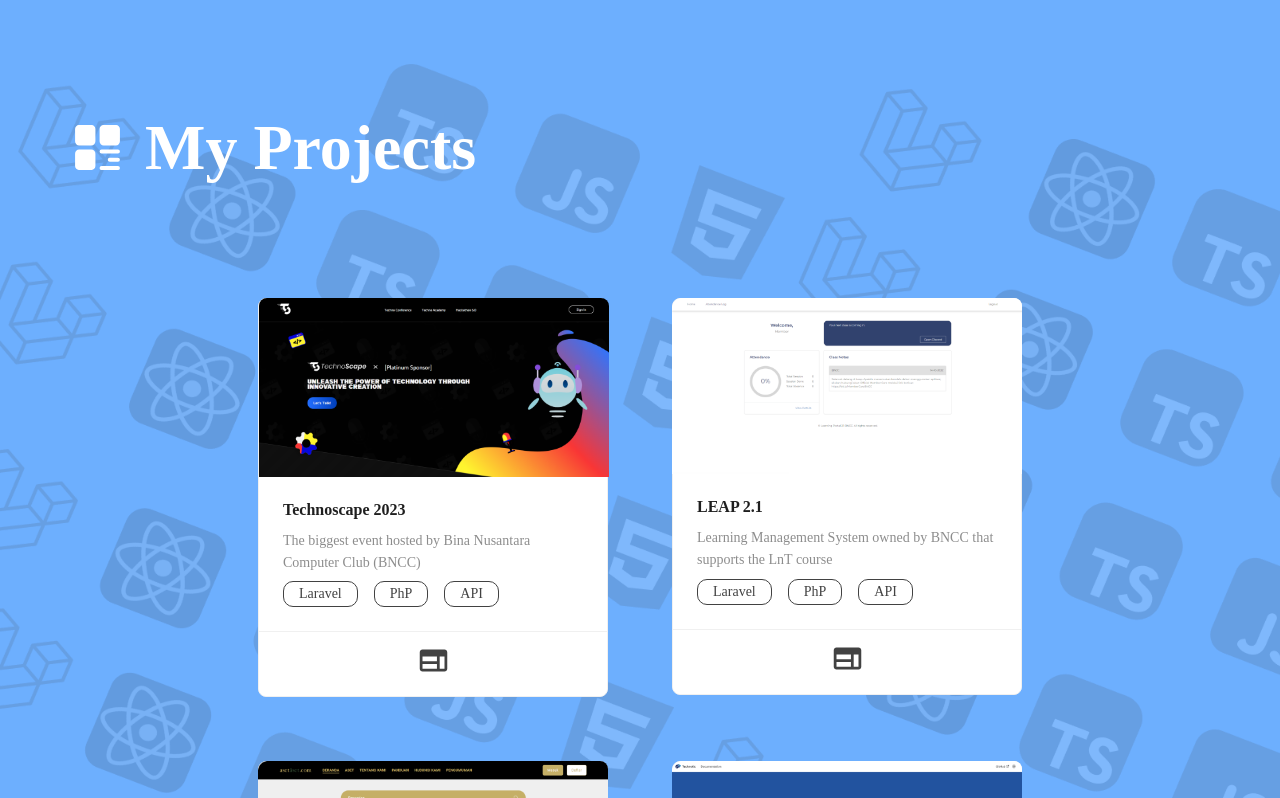
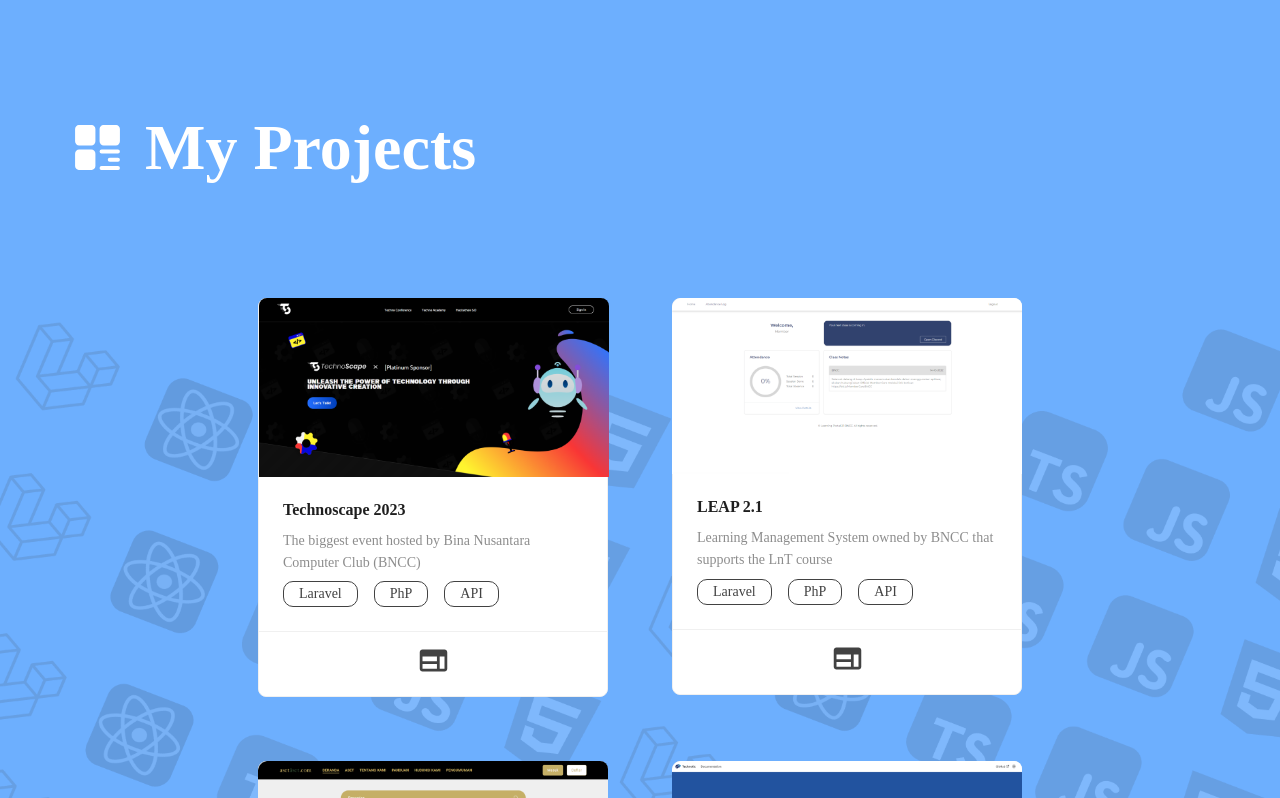
Before and after one commit to joshuajevon/portfolio, a React (Create React App) app: page / in a window 1280 px wide. Shown: the part 3118-3916 px from the top of the page. Built offline with nearby package versions, Linux system fonts and the light colour scheme.

Commit message:
fix: projects styling

```diff
--- a/src/styles/section/_projects.scss
+++ b/src/styles/section/_projects.scss
@@ -1,13 +1,5 @@
 @import '/src/styles/color/colors';
 @import '/src/styles/responsive/responsive';
-
-
-.projects-container{
-    padding-bottom: 100px;
-    background: url('../../assets//image/Background-Project.png');
-    background-color: $light-blue;
-    background-size: cover;
-}
 
 .projects-title{
     display: flex;
@@ -16,6 +8,8 @@
     padding-left: 50px;
     padding-right: 50px;
     padding-bottom: 60px;
+    background-color: $light-blue;
+
     gap: 1rem;
 }
 
@@ -28,6 +22,10 @@
     display: flex;
     flex-direction: column;
     align-items: center;
+    padding-bottom: 100px;
+    background: url('../../assets//image/Background-Project.png');
+    background-color: $light-blue;
+    background-size: cover;
     gap: 4rem;
 }
 
@@ -112,7 +110,7 @@
 
 @media screen and (max-width: $medium) {
 
-    .projects-container{
+    .projects-content{
         background: url('../../assets//image/Background-Project-Mobile.png');
         background-color: $light-blue;
         background-size: cover;
```
